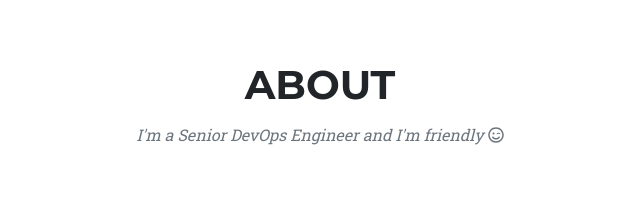
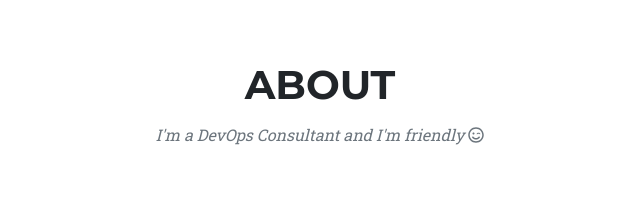
Before and after one commit to AmielCP/my-portfolio, a plain HTML site: page index.html in a window 1280 px wide. Shown: the part 780-985 px from the top of the page, 320-960 px from the left. Drawn offline with nearby package versions, Linux system fonts and the light colour scheme; files whose address does not match are found by name.

Commit message:
update job title

```diff
--- a/index.html
+++ b/index.html
@@ -48,7 +48,7 @@
             <div class="container">
                 <div class="text-center">
                     <h2 class="section-heading text-uppercase">About</h2>
-                    <h3 class="section-subheading text-muted">I'm a Senior DevOps Engineer and I'm friendly <i class="far fa-smile-wink"></i></h3>
+                    <h3 class="section-subheading text-muted">I'm a DevOps Consultant and I'm friendly <i class="far fa-smile-wink"></i></h3>
                 </div>
                 <div class="row text-center">
                     <div class="col-md-4">
@@ -282,7 +282,7 @@
                         <div class="team-member">
                             <img class="mx-auto rounded-circle" src="assets/img/team/2.jpg" alt="..." style="pointer-events: none;"/>
                             <h4>Amiel CP</h4>
-                            <p class="text-muted">Senior DevOps Engineer</p>
+                            <p class="text-muted">DevOps Consultant</p>
                             <a class="btn btn-dark btn-social mx-2" href="https://www.linkedin.com/in/acpalacol/" target="_blank"><i class="fab fa-linkedin-in"></i></a>
                         </div>
                     </div>
```
